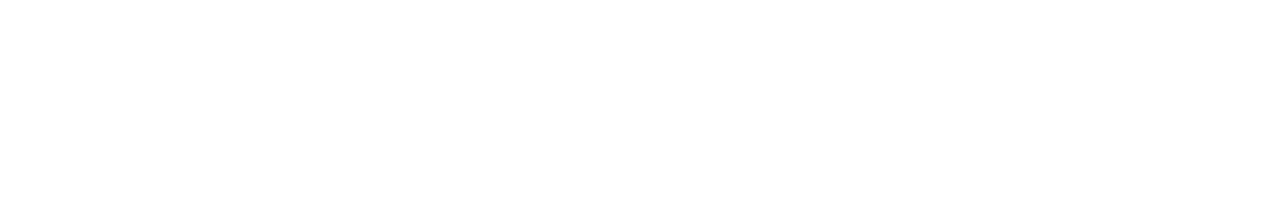
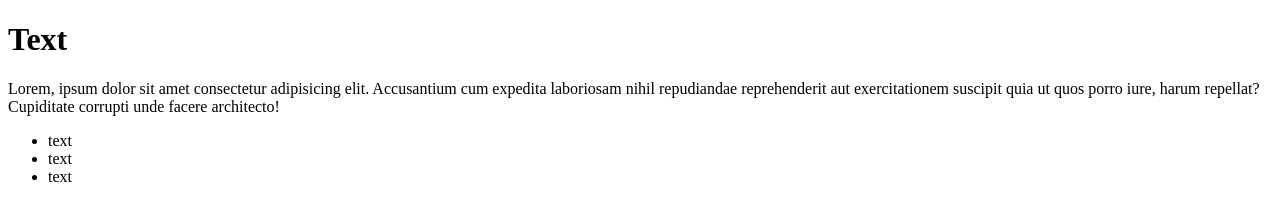
Before and after one commit to aiiivqol/rss_test, a plain HTML site: page index.html in a window 1280 px wide. Drawn offline with Linux system fonts and the light colour scheme.

Commit message:
feat: update index file

```diff
--- a/index.html
+++ b/index.html
@@ -7,6 +7,12 @@
     <title>Document</title>
 </head>
 <body>
-
+    <h1>Text</h1>
+    <p>Lorem, ipsum dolor sit amet consectetur adipisicing elit. Accusantium cum expedita laboriosam nihil repudiandae reprehenderit aut exercitationem suscipit quia ut quos porro iure, harum repellat? Cupiditate corrupti unde facere architecto!</p>
+    <ul>
+        <li>text</li>
+        <li>text</li>
+        <li>text</li>
+    </ul>
 </body>
 </html>
```
